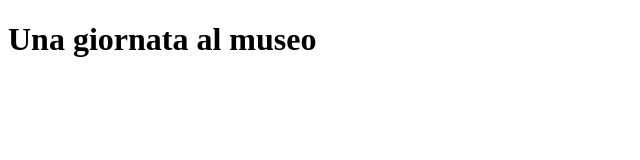
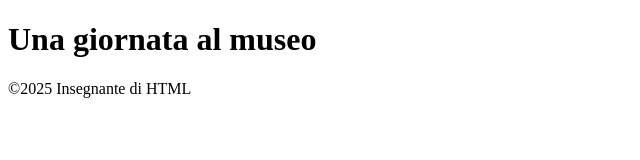
Before and after one commit to riccardo-ottavi/htmlcss-hello, a plain HTML site: page index.html in a window 1280 px wide. Shown: the whole page, without its empty margins (0-640 px from the left). Drawn offline with Linux system fonts and the light colour scheme.

Commit message:
inserisci footer

```diff
--- a/index.html
+++ b/index.html
@@ -16,7 +16,9 @@
 
 
     <!--Footer-->
-
+    <footer>
+        <p>&copy;2025 Insegnante di HTML</p>
+    </footer>
 
 </body>
 </html>
```
